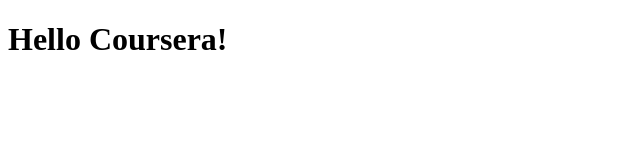
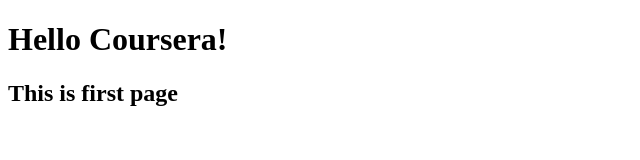
Before and after one commit to VikTorNik/coursera-test, a plain HTML site: page site/index.html in a window 1280 px wide. Shown: the whole page, without its empty margins (0-640 px from the left). Drawn offline with Linux system fonts and the light colour scheme.

Commit message:
My two edition

```diff
--- a/site/index.html
+++ b/site/index.html
@@ -7,5 +7,6 @@
 </head>
 <body>
 	<h1>Hello Coursera!</h1>
+	<h2>This is first page</h2>
 </body>
 </html>
```
